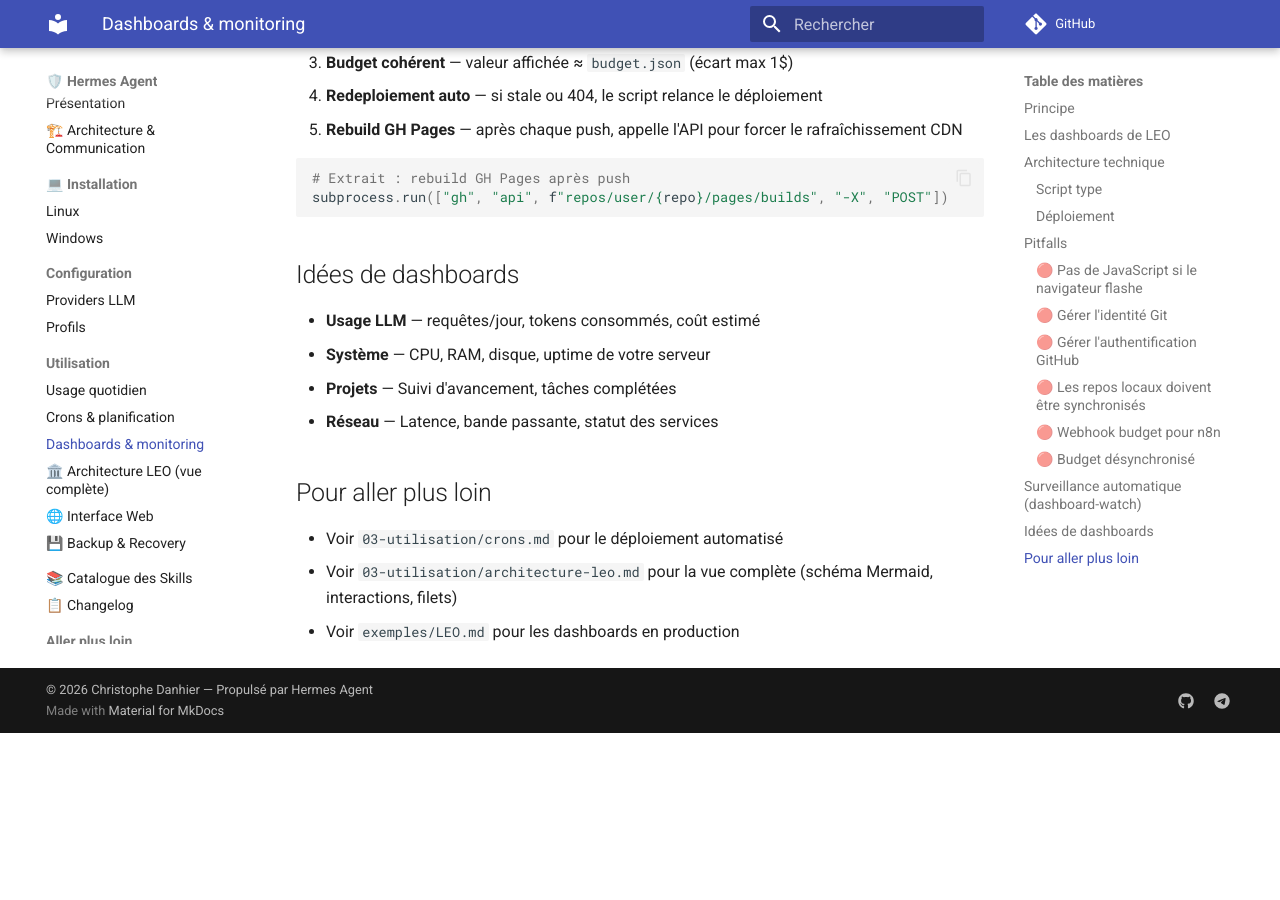
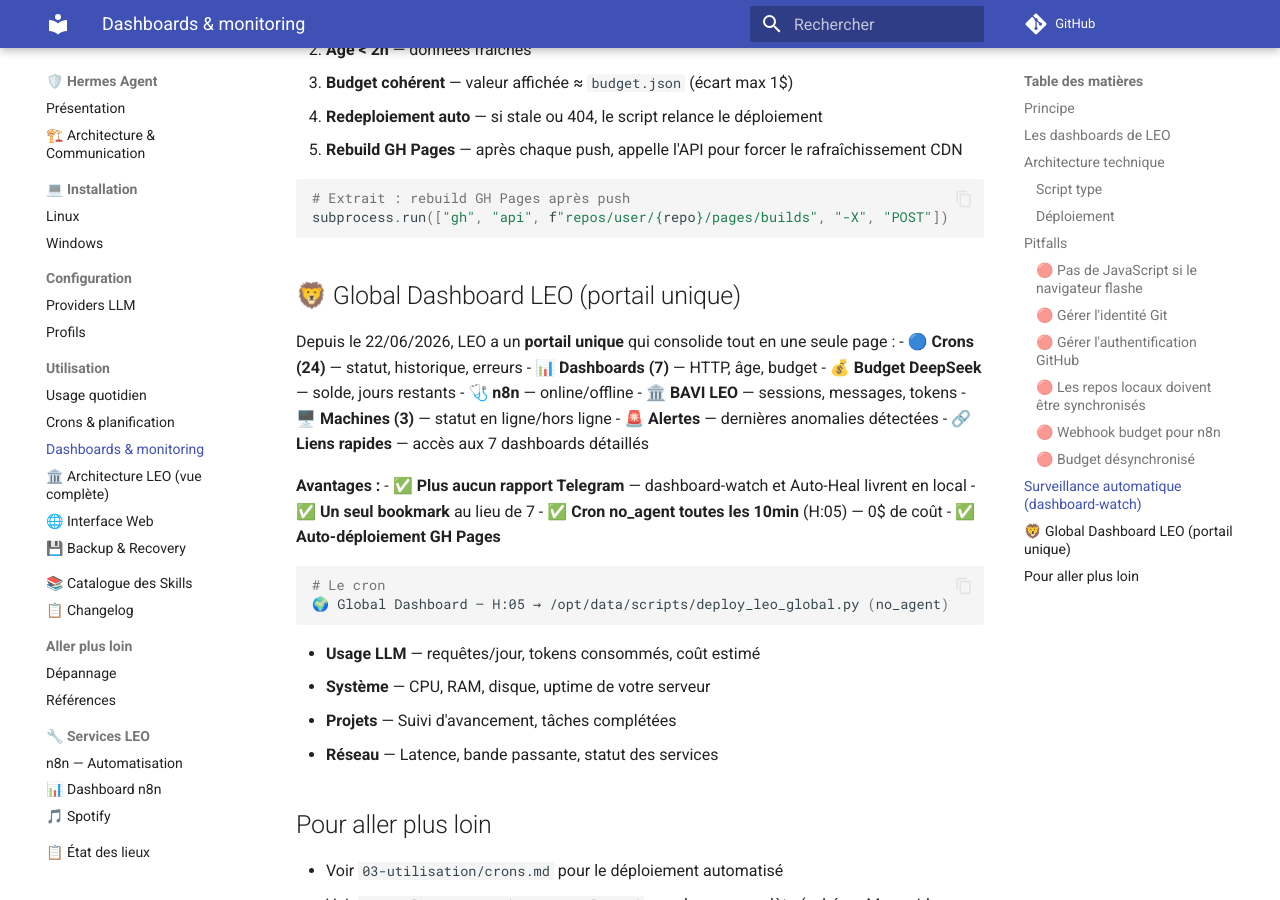
Before and after one commit to christophedanhier-hash/hermes-wiki, an MkDocs documentation site: the page built from docs/hermes/utilisation/dashboards.md, in a window 1280 px wide and 900 px high, scrolled down 3937 px. Built offline with MkDocs 1.6.1 and Material for MkDocs 9.7.7, drawn with Linux system fonts in a browser that asks for light colours; comment, search, counter and statistics services are not loaded; before the commit the page ends 4670 px from its top, so only the background shows below that; some of the changed text lies outside the part shown.

Commit message:
sync: wiki mis à jour depuis les sources

````diff
--- a/docs/hermes/utilisation/dashboards.md
+++ b/docs/hermes/utilisation/dashboards.md
@@ -16,7 +16,7 @@
 
 ## Les dashboards de LEO
 
-LEO a **6 dashboards** en production, tous rafraîchis toutes les heures :
+LEO a **7 dashboards** en production, tous rafraîchis par des crons no_agent :
 
 | Dashboard | Contenu | URL | Cron |
 |-----------|---------|-----|------|
@@ -26,7 +26,7 @@
 | **Crons LEO** | État de tous les crons, historique 7j | [crons-dashboard](https://christophedanhier-hash.github.io/crons-dashboard/) | H:20 |
 | **GitHub** | Activité repos Hermes vs Développement | [github-dashboard](https://christophedanhier-hash.github.io/github-dashboard/) | H:25 |
 | **n8n** | Monitoring workflows n8n | [dashboard-n8n](https://christophedanhier-hash.github.io/dashboard-n8n/) | */15 |
-| **Drive Sync** | Dernière sync Drive ↔ GitHub bidirectionnelle | GitHub | 18:00 |
+| **Global LEO** | Vue consolidée : crons, dashboards, budget, n8n, machines | [leo-global-dashboard](https://christophedanhier-hash.github.io/leo-global-dashboard/) | H:05 |
 
 Tous sont générés par des scripts `no_agent` — **0$ de coût LLM** par mise à jour.
 
@@ -168,7 +168,28 @@
 subprocess.run(["gh", "api", f"repos/user/{repo}/pages/builds", "-X", "POST"])
 ```
 
-## Idées de dashboards
+## 🦁 Global Dashboard LEO (portail unique)
+
+Depuis le 22/06/2026, LEO a un **portail unique** qui consolide tout en une seule page :
+- 🔵 **Crons (24)** — statut, historique, erreurs
+- 📊 **Dashboards (7)** — HTTP, âge, budget
+- 💰 **Budget DeepSeek** — solde, jours restants
+- 🩺 **n8n** — online/offline
+- 🏛️ **BAVI LEO** — sessions, messages, tokens
+- 🖥️ **Machines (3)** — statut en ligne/hors ligne
+- 🚨 **Alertes** — dernières anomalies détectées
+- 🔗 **Liens rapides** — accès aux 7 dashboards détaillés
+
+**Avantages :**
+- ✅ **Plus aucun rapport Telegram** — dashboard-watch et Auto-Heal livrent en local
+- ✅ **Un seul bookmark** au lieu de 7
+- ✅ **Cron no_agent toutes les 10min** (H:05) — 0$ de coût
+- ✅ **Auto-déploiement GH Pages**
+
+```bash
+# Le cron
+🌍 Global Dashboard — H:05 → /opt/data/scripts/deploy_leo_global.py (no_agent)
+```
 
 - **Usage LLM** — requêtes/jour, tokens consommés, coût estimé
 - **Système** — CPU, RAM, disque, uptime de votre serveur
````
Also changed, not shown: docs/hermes/utilisation/crons.md (+2 -1 lines).
